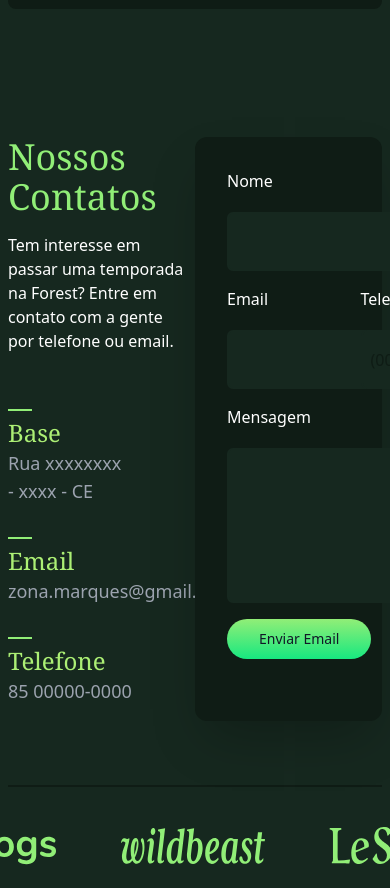
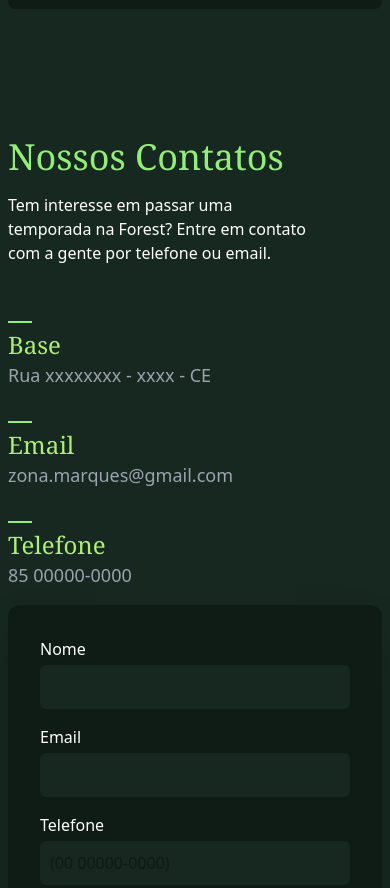
Before and after one commit to MauroFJ/forest-tailwind, a website: page src/index.html in a window 390 px wide. Shown: the part 4820-5708 px from the top of the page. Drawn offline with Linux system fonts and the light colour scheme.

Commit message:
feat: forms responsive

```diff
--- a/src/index.html
+++ b/src/index.html
@@ -172,7 +172,7 @@
     </div>
   </section>
 
-  <section id="contato" class="container grid grid-cols-2">
+  <section id="contato" class="container grid sm:grid-cols-2">
     <div>
       <h1 class="text-4xl text-verde-claro font-serif text-balance mb-4">Nossos Contatos</h1>
       <p class="text-branco text-balance mb-10">Tem interesse em passar uma temporada na Forest? Entre em contato com a gente por telefone ou email.</p>
@@ -198,7 +198,7 @@
         <label class="text-white" for="nome">Nome</label>
         <input id="nome" name="nome" class="rounded-md border-2 border-verde-body bg-verde-body p-2 text-branco focus:outline-none focus:ring-2 focus:ring-verde focus:border-verde-escuro" type="text">
       </div>
-      <div class="grid gap-4 grid-cols-2">
+      <div class="grid gap-4 lg:grid-cols-2">
         <div class="grid gap-1">
           <label class="text-white" for="email">Email</label>
           <input id="email" name="email" class="rounded-md border-2 border-verde-body bg-verde-body p-2 text-branco focus:outline-none focus:ring-2 focus:ring-verde focus:border-verde-escuro" type="email">
```
Also changed, not shown: src/output.css.
